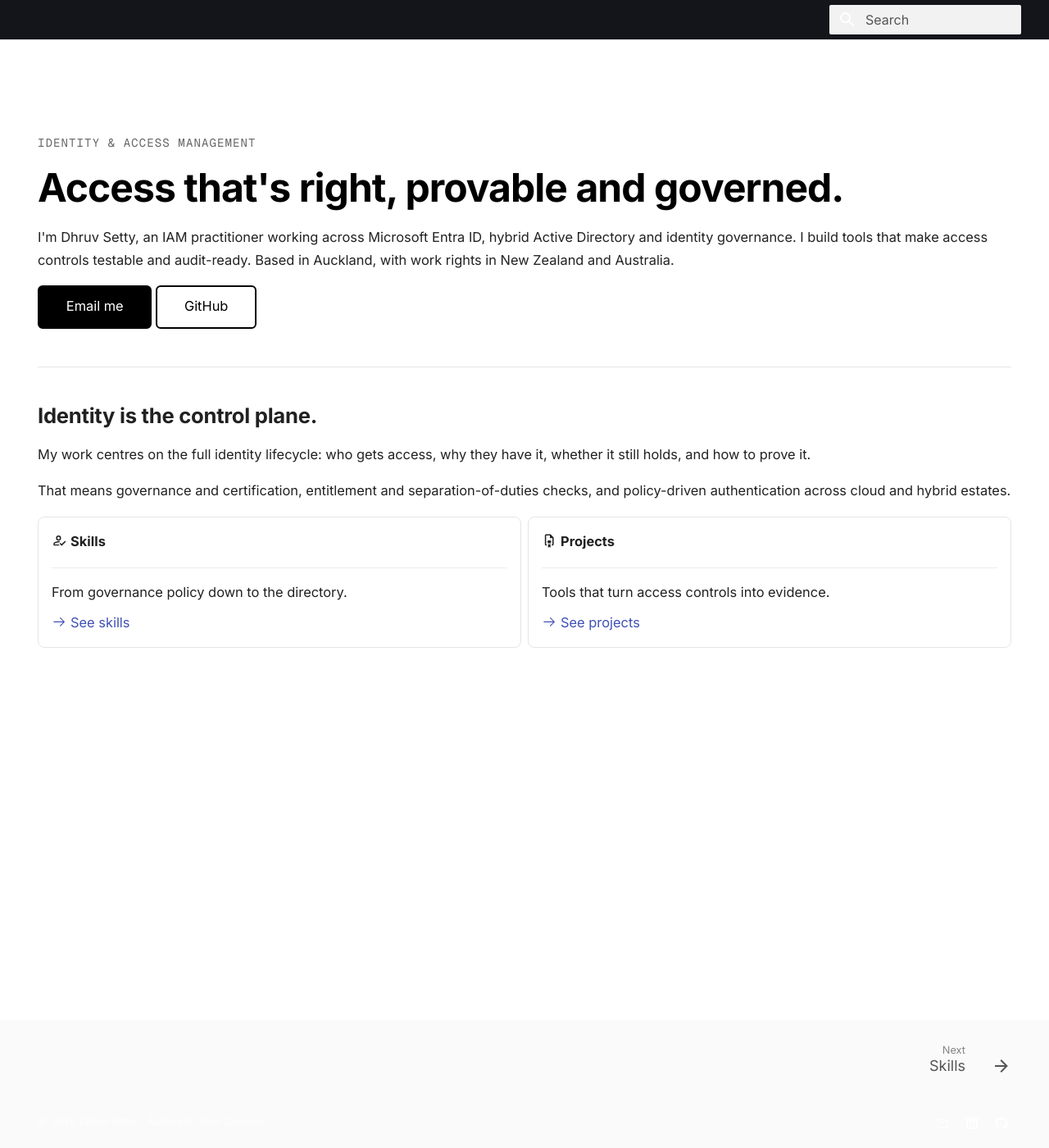
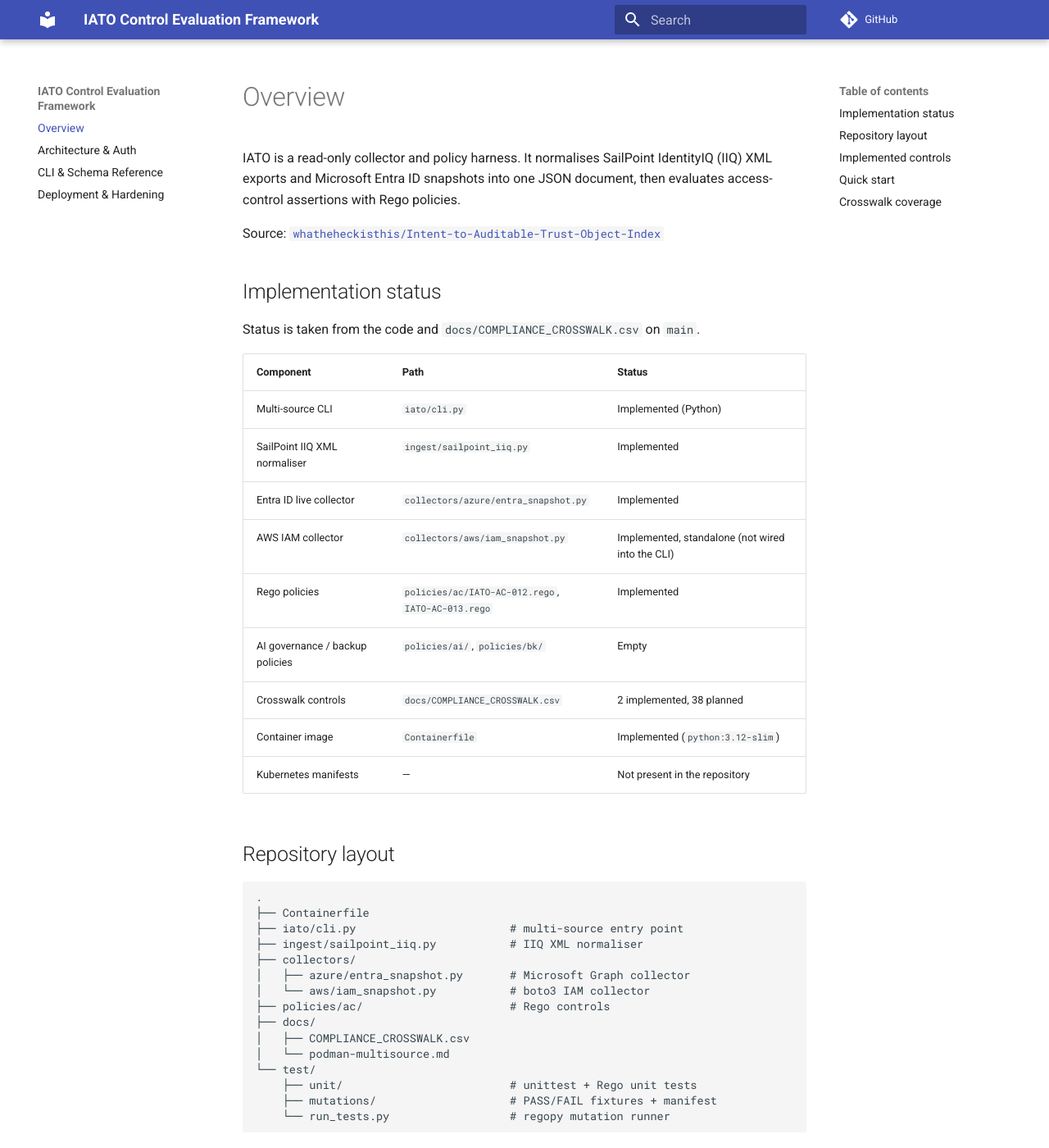
Before and after one commit to whatheheckisthis/whatheheckisthis.github.io, an MkDocs documentation site: the page built from docs/index.md, in a window 1280 px wide and 1400 px high. Shown: the whole window at 82% size. Built offline with MkDocs 1.6.1 and Material for MkDocs 9.7.7, drawn with Linux system fonts in a browser that asks for light colours; comment, search, counter and statistics services are not loaded; some of the changed text lies outside the part shown.

Commit message:
docs: minimal MkDocs site for IATO with Pages Actions deploy

````diff
--- a/docs/index.md
+++ b/docs/index.md
@@ -1,44 +1,69 @@
----
-hide:
-  - navigation
-  - toc
----
+# Overview
 
-<div class="hero" markdown>
+IATO is a read-only collector and policy harness. It normalises SailPoint IdentityIQ (IIQ) XML exports and Microsoft Entra ID snapshots into one JSON document, then evaluates access-control assertions with Rego policies.
 
-<p class="eyebrow">Identity & Access Management</p>
+Source: [`whatheheckisthis/Intent-to-Auditable-Trust-Object-Index`](https://github.com/whatheheckisthis/Intent-to-Auditable-Trust-Object-Index)
 
-# Access that's right, provable and governed.
+## Implementation status
 
-I'm Dhruv Setty, an IAM practitioner working across Microsoft Entra ID, hybrid Active Directory and identity governance. I build tools that make access controls testable and audit-ready. Based in Auckland, with work rights in New Zealand and Australia.
+Status is taken from the code and `docs/COMPLIANCE_CROSSWALK.csv` on `main`.
 
-[Email me](mailto:itsdhruvsetty@gmail.com){ .md-button .md-button--primary }
-[GitHub](https://github.com/whatheheckisthis){ .md-button }
+| Component | Path | Status |
+|---|---|---|
+| Multi-source CLI | `iato/cli.py` | Implemented (Python) |
+| SailPoint IIQ XML normaliser | `ingest/sailpoint_iiq.py` | Implemented |
+| Entra ID live collector | `collectors/azure/entra_snapshot.py` | Implemented |
+| AWS IAM collector | `collectors/aws/iam_snapshot.py` | Implemented, standalone (not wired into the CLI) |
+| Rego policies | `policies/ac/IATO-AC-012.rego`, `IATO-AC-013.rego` | Implemented |
+| AI governance / backup policies | `policies/ai/`, `policies/bk/` | Empty |
+| Crosswalk controls | `docs/COMPLIANCE_CROSSWALK.csv` | 2 implemented, 38 planned |
+| Container image | `Containerfile` | Implemented (`python:3.12-slim`) |
+| Kubernetes manifests | — | Not present in the repository |
 
-</div>
+## Repository layout
 
-## Identity is the control plane.
+```
+.
+├── Containerfile
+├── iato/cli.py                       # multi-source entry point
+├── ingest/sailpoint_iiq.py           # IIQ XML normaliser
+├── collectors/
+│   ├── azure/entra_snapshot.py       # Microsoft Graph collector
+│   └── aws/iam_snapshot.py           # boto3 IAM collector
+├── policies/ac/                      # Rego controls
+├── docs/
+│   ├── COMPLIANCE_CROSSWALK.csv
+│   └── podman-multisource.md
+└── test/
+    ├── unit/                         # unittest + Rego unit tests
+    ├── mutations/                    # PASS/FAIL fixtures + manifest
+    └── run_tests.py                  # regopy mutation runner
+```
 
-My work centres on the full identity lifecycle: who gets access, why they have it, whether it still holds, and how to prove it.
+## Implemented controls
 
-That means governance and certification, entitlement and separation-of-duties checks, and policy-driven authentication across cloud and hybrid estates.
+| Control | Title | Denies when | NZISM | Essential Eight | ISO 27001 | SOC 2 |
+|---|---|---|---|---|---|---|
+| IATO-AC-012 | MFA for privileged accounts | `privileged == true` and `mfa_enabled != true` | Multi-factor authentication | Multi-factor Authentication - ML3 | A.5.17; A.8.5 | CC6.1; CC6.6 |
+| IATO-AC-013 | Standing privileged access elimination | `privileged == true` and `standing_privileged_access == true` | Privileged access management | Restrict Administrative Privileges - ML3 | A.5.15; A.5.18 | CC6.2; CC6.3 |
 
-<div class="grid cards" markdown>
+Framework tags are crosswalk indicators and require assessor validation.
 
--   :material-account-check-outline: **Skills**
+## Quick start
 
-    ---
+```sh
+python -m unittest discover -s test/unit     # 13 tests
+pip install regopy && python test/run_tests.py   # mutation fixtures
+python -m iato.cli --sailpoint-xml input/iiq-export.xml --entra-json input/entra-snapshot.json
+```
 
-    From governance policy down to the directory.
+## Crosswalk coverage
 
-    [:octicons-arrow-right-24: See skills](skills.md)
-
--   :material-file-certificate-outline: **Projects**
-
-    ---
-
-    Tools that turn access controls into evidence.
-
-    [:octicons-arrow-right-24: See projects](projects.md)
-
-</div>
+| Domain | Controls |
+|---|---|
+| Access Control | 13 |
+| Configuration Management | 9 |
+| AI Governance | 6 |
+| Backup and Recovery | 4 |
+| Incident Management | 4 |
+| Supply Chain Integrity | 4 |
--- a/docs/projects.md
+++ /dev/null
@@ -1,27 +0,0 @@
-# Projects
-
-Tools that turn access controls into evidence.
-
-## IAM Control Evaluation Framework
-
-<p class="meta">2026–present · Self-directed</p>
-
-A .NET 8 tool that ingests identity governance data from SailPoint IdentityIQ exports and Microsoft Entra ID (via Microsoft Graph or offline snapshot), and normalises access schemas across sources.
-
-It runs RBAC control assertions for separation of duties, privileged access and migration drift, producing auditable compliance evidence as normalised JSON.
-
-Authenticates with certificates or Kubernetes workload identity; read-only collection; never accepts secrets as arguments.
-
-<p class="tags"><span>C# / .NET 8</span><span>SailPoint IdentityIQ</span><span>Microsoft Graph</span><span>Separation of Duties</span><span>Podman</span><span>Kubernetes</span></p>
-
-## Identity Assurance Framework
-
-<p class="meta">2026–present · Self-directed</p>
-
-A structured framework mapping control behaviour across Microsoft Entra ID and hybrid Active Directory, modelling authentication and authorisation states as audit-ready artefacts using SAML, OIDC, OAuth 2.0 and ABAC.
-
-Policy validation with Azure Policy and OPA/Conftest.
-
-<p class="tags"><span>Microsoft Entra ID</span><span>Hybrid Identity</span><span>ABAC</span><span>Azure Policy</span></p>
-
-[View on GitHub](https://github.com/whatheheckisthis/Intent-to-Auditable-Trust-Object){ .md-button }
--- a/docs/stylesheets/extra.css
+++ /dev/null
@@ -1,55 +0,0 @@
-:root {
-  --md-primary-fg-color: rgb(0, 0, 0);
-  --md-primary-fg-color--light: rgb(51, 51, 51);
-  --md-primary-fg-color--dark: rgb(0, 0, 0);
-  --md-accent-fg-color: rgb(68, 68, 68);
-  --md-typeset-a-color: rgb(0, 0, 0);
-}
-.md-header, .md-tabs { background: rgb(255, 255, 255); color: rgb(0, 0, 0); box-shadow: none; border-bottom: 1px solid rgb(229, 229, 229); }
-.md-header__button, .md-header__title, .md-tabs__link { color: rgb(0, 0, 0); }
-.md-tabs__link--active { font-weight: 600; }
-.md-search__form { background: rgb(242, 242, 242); }
-.md-search__input::placeholder, .md-search__icon { color: rgb(85, 85, 85); }
-.md-footer, .md-footer-meta { background: rgb(250, 250, 250); color: rgb(85, 85, 85); }
-.md-footer-meta__inner, .md-footer a, .md-social__link { color: rgb(85, 85, 85); }
-.md-typeset { font-size: .82rem; line-height: 1.7; }
-.md-typeset h1 { color: rgb(0, 0, 0); font-weight: 600; letter-spacing: -0.02em; }
-.md-typeset h2 { font-weight: 600; letter-spacing: -0.01em; }
-.md-typeset a:hover { color: rgb(85, 85, 85); }
-.hero { padding: 2.5rem 0 1.5rem; border-bottom: 1px solid rgb(229, 229, 229); margin-bottom: 2rem; }
-.hero h1 { font-size: 2.4rem; line-height: 1.15; margin: .2rem 0 1rem; }
-.eyebrow, .meta { font-family: var(--md-code-font-family); font-size: .7rem; text-transform: uppercase; letter-spacing: .08em; color: rgb(102, 102, 102); }
-.md-typeset .md-button { border-radius: 6px; border-color: rgb(0, 0, 0); color: rgb(0, 0, 0); font-weight: 500; }
-.md-typeset .md-button--primary { background: rgb(0, 0, 0); color: rgb(255, 255, 255); }
-.md-typeset .md-button:hover { background: rgb(51, 51, 51); color: rgb(255, 255, 255); border-color: rgb(51, 51, 51); }
-.md-typeset .grid.cards > ul > li { border: 1px solid rgb(229, 229, 229); border-radius: 8px; box-shadow: none; }
-.md-typeset .grid.cards > ul > li:hover { border-color: rgb(0, 0, 0); }
-.tags span { display: inline-block; border: 1px solid rgb(221, 221, 221); border-radius: 999px; padding: .1rem .6rem; margin: 0 .3rem .3rem 0; font-size: .7rem; color: rgb(51, 51, 51); }
-
-/* Navigation bar: white, black sans-serif at 12.5pt */
-.md-header, .md-tabs { background-color: rgb(255, 255, 255); }
-.md-header, .md-header__title, .md-header__topic, .md-header__button,
-.md-tabs, .md-tabs__link, .md-nav, .md-nav__link, .md-nav__title {
-  color: rgb(0, 0, 0);
-  font-family: "Inter", "Helvetica Neue", Arial, sans-serif;
-  font-size: 12.5pt;
-}
-.md-tabs__link { opacity: 1; }
-.md-tabs__link--active, .md-nav__link--active { color: rgb(0, 0, 0); font-weight: 600; }
-.md-tabs__link:hover, .md-nav__link:hover { color: rgb(85, 85, 85); }
-
-/* Header shows name + search only: no tabs, no page-title topic, no nav drawer */
-.md-tabs { display: none; }
-.md-header__title .md-header__topic + .md-header__topic { display: none; }
-.md-header__title--active .md-header__topic:first-child { opacity: 1; transform: none; z-index: 1; pointer-events: auto; }
-.md-sidebar--primary { display: none; }
-label.md-header__button[for="__drawer"] { display: none; }
-
-/* Header: search only, no site name, no logo icon */
-.md-header__title, .md-header__button.md-logo { display: none; }
-.md-header__inner { justify-content: flex-end; }
-
-/* Remove the name/logo strip everywhere (header, drawer, any width) */
-.md-header__title, .md-logo, .md-header__button.md-logo,
-.md-nav--primary > .md-nav__title, .md-sidebar--primary,
-label.md-header__button[for="__drawer"] { display: none !important; }
--- a/mkdocs.yml
+++ b/mkdocs.yml
@@ -1,40 +1,12 @@
-site_name: Dhruv Setty
-site_description: Identity & Access Management portfolio of Dhruv Setty, Auckland.
+site_name: IATO Control Evaluation Framework
 site_url: https://whatheheckisthis.github.io/
-copyright: © 2026 Dhruv Setty · Auckland, New Zealand
+repo_url: https://github.com/whatheheckisthis/Intent-to-Auditable-Trust-Object-Index
 theme:
   name: material
-  font:
-    text: Inter
-    code: Geist Mono
-  palette:
-    scheme: default
-    primary: black
-    accent: black
-  features:
-    - navigation.top
-    - navigation.footer
-    - content.code.copy
-extra_css:
-  - stylesheets/extra.css
-extra:
-  social:
-    - icon: material/email-outline
-      link: mailto:itsdhruvsetty@gmail.com
-    - icon: fontawesome/brands/linkedin
-      link: https://www.linkedin.com/in/its-dhruv-setty
-    - icon: fontawesome/brands/github
-      link: https://github.com/whatheheckisthis
-  generator: false
-markdown_extensions:
-  - attr_list
-  - md_in_html
-  - admonition
-  - pymdownx.emoji:
-      emoji_index: !!python/name:material.extensions.emoji.twemoji
-      emoji_generator: !!python/name:material.extensions.emoji.to_svg
+plugins:
+  - search
 nav:
-  - Home: index.md
-  - Skills: skills.md
-  - Projects: projects.md
-  - Contact: contact.md
+  - Overview: index.md
+  - Architecture & Auth: architecture.md
+  - CLI & Schema Reference: reference.md
+  - Deployment & Hardening: deployment.md
--- /dev/null
+++ b/requirements.txt
@@ -0,0 +1 @@
+mkdocs-material==9.7.*
````
Also changed, not shown: DOCS_MAINTENANCE.md (added, +3 -0 lines), docs/architecture.md (added, +78 -0 lines), docs/contact.md (deleted, +0 -14 lines), docs/deployment.md (added, +112 -0 lines), docs/reference.md (added, +118 -0 lines), docs/skills.md (deleted, +0 -37 lines), 2 other files.
